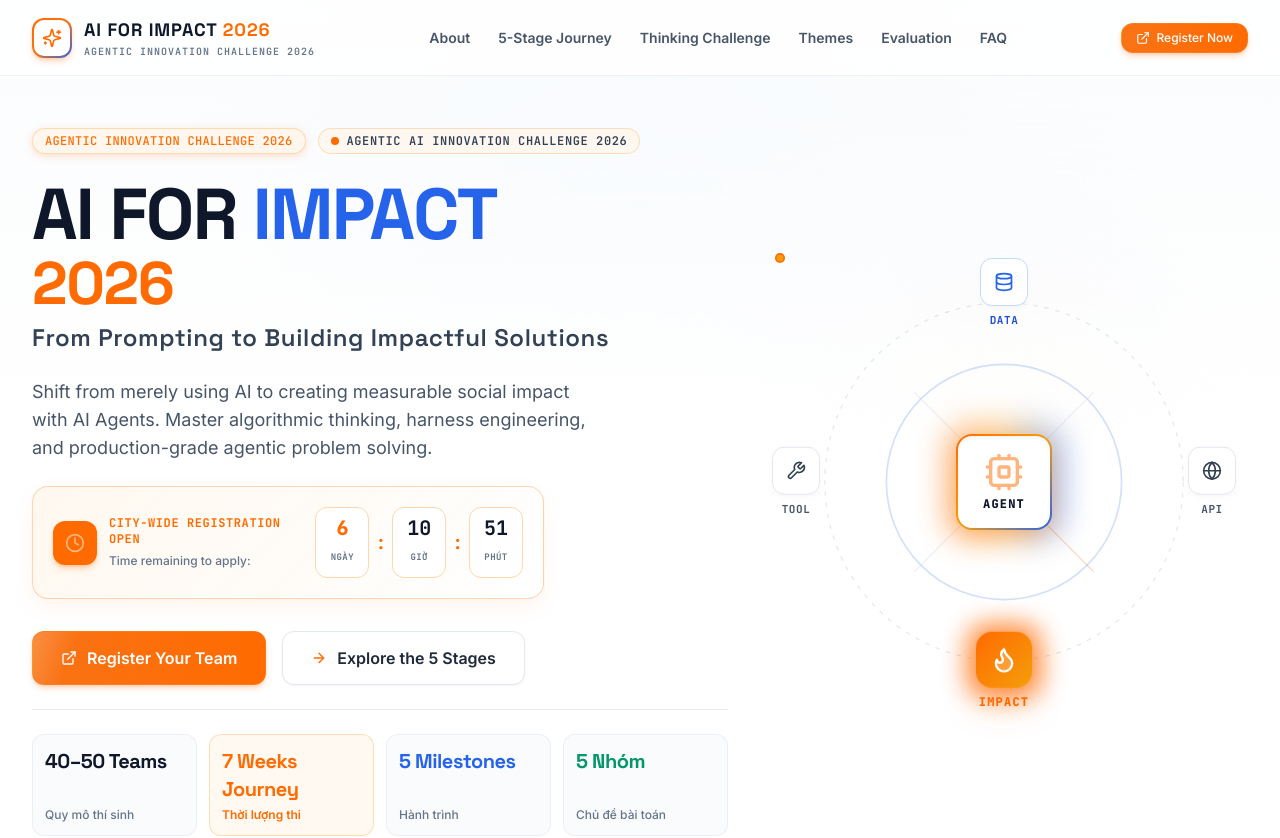
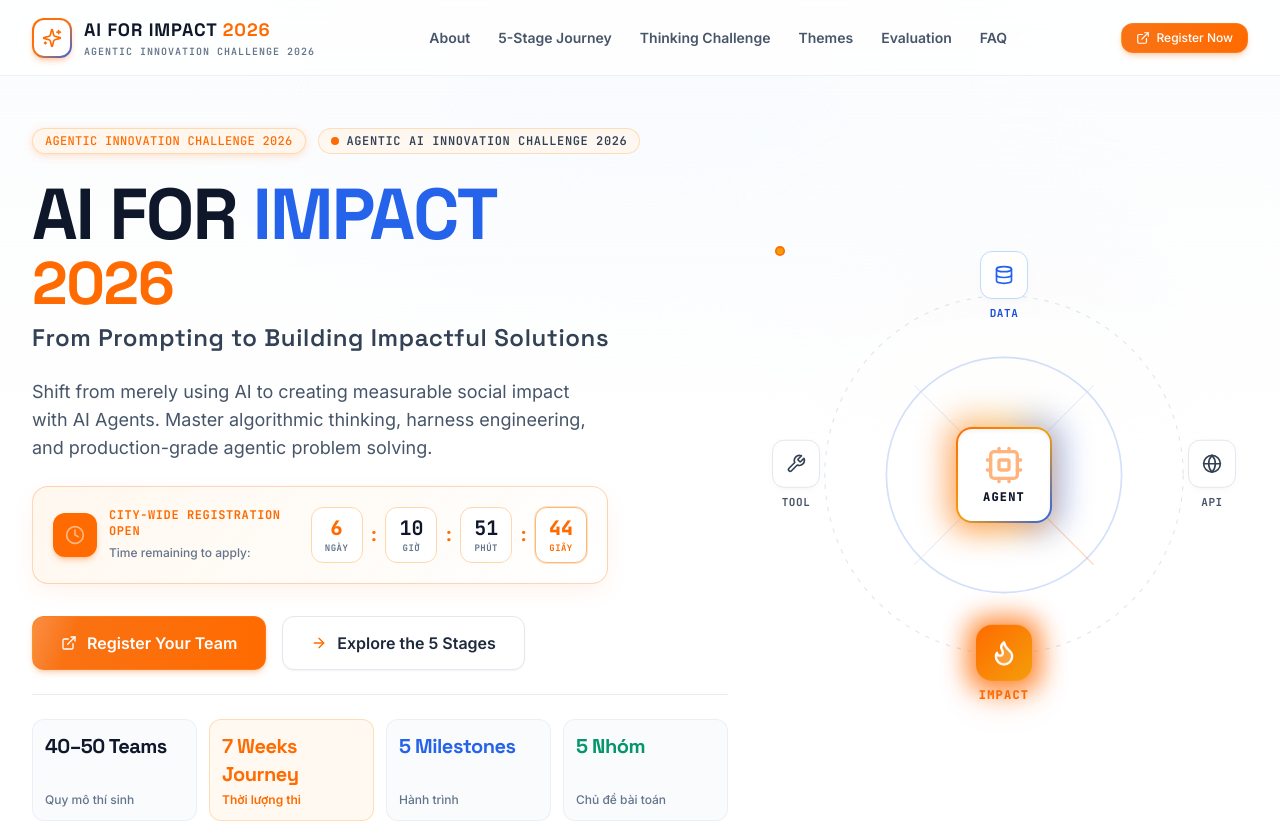
Before and after one commit to fudever-club/ai-for-impact-2026, a Next.js app: page /en in a window 1280 px wide. Shown: the top 838 px of the page. Built offline with nearby package versions, Linux system fonts and the light colour scheme.

Commit message:
fix(countdown): enable real-time 1s countdown tick with seconds block

```diff
--- a/components/sections/HeroSection.tsx
+++ b/components/sections/HeroSection.tsx
@@ -19,9 +19,13 @@ export const HeroSection: React.FC<HeroSectionProps> = ({ locale, content }) =>
   );
 
   useEffect(() => {
+    // Immediate sync upon client mount
+    setCountdown(getRegistrationCountdown(undefined, content));
+
+    // Real-time live countdown ticking every second
     const timer = setInterval(() => {
       setCountdown(getRegistrationCountdown(undefined, content));
-    }, 60000);
+    }, 1000);
     return () => clearInterval(timer);
   }, [content]);
 
@@ -68,7 +72,7 @@ export const HeroSection: React.FC<HeroSectionProps> = ({ locale, content }) =>
             </p>
 
             {/* Registration Countdown & Status Card */}
-            <div className="w-full max-w-lg glass-card-orange p-4 sm:p-5 rounded-2xl border-2 border-brand-orange/30 flex flex-col sm:flex-row items-start sm:items-center justify-between gap-3 shadow-card hover:shadow-card-hover transition-all duration-300">
+            <div className="w-full max-w-xl glass-card-orange p-4 sm:p-5 rounded-2xl border-2 border-brand-orange/30 flex flex-col sm:flex-row items-start sm:items-center justify-between gap-3 shadow-card hover:shadow-card-hover transition-all duration-300">
               <div className="flex items-center gap-3">
                 <div className="w-11 h-11 rounded-xl bg-brand-orange text-white flex items-center justify-center shrink-0 shadow-md shadow-brand-orange/30">
                   <Clock className="w-5 h-5 animate-pulse" />
@@ -84,20 +88,25 @@ export const HeroSection: React.FC<HeroSectionProps> = ({ locale, content }) =>
               </div>
 
               {countdown.status === 'open' && (
-                <div className="flex items-center gap-1.5 font-mono font-black text-lg text-slate-900">
-                  <div className="bg-white px-3 py-1.5 rounded-xl border border-orange-200 shadow-xs text-center min-w-[54px]">
-                    <span className="text-brand-orange font-black text-xl">{countdown.daysRemaining}</span>
+                <div className="flex items-center gap-1 sm:gap-1.5 font-mono font-black text-slate-900">
+                  <div className="bg-white px-2 sm:px-3 py-1.5 rounded-xl border border-orange-200 shadow-xs text-center min-w-[46px] sm:min-w-[52px]">
+                    <span className="text-brand-orange font-black text-lg sm:text-xl block leading-tight">{countdown.daysRemaining}</span>
                     <span className="text-[9px] text-slate-500 block font-bold tracking-wider">NGÀY</span>
                   </div>
-                  <span className="text-brand-orange font-bold">:</span>
-                  <div className="bg-white px-3 py-1.5 rounded-xl border border-orange-200 shadow-xs text-center min-w-[54px]">
-                    <span className="text-slate-900 font-bold text-xl">{String(countdown.hoursRemaining).padStart(2, '0')}</span>
+                  <span className="text-brand-orange font-bold text-base sm:text-lg">:</span>
+                  <div className="bg-white px-2 sm:px-3 py-1.5 rounded-xl border border-orange-200 shadow-xs text-center min-w-[46px] sm:min-w-[52px]">
+                    <span className="text-slate-900 font-bold text-lg sm:text-xl block leading-tight">{String(countdown.hoursRemaining).padStart(2, '0')}</span>
                     <span className="text-[9px] text-slate-500 block font-bold tracking-wider">GIỜ</span>
                   </div>
-                  <span className="text-brand-orange font-bold">:</span>
-                  <div className="bg-white px-3 py-1.5 rounded-xl border border-orange-200 shadow-xs text-center min-w-[54px]">
-                    <span className="text-slate-900 font-bold text-xl">{String(countdown.minutesRemaining).padStart(2, '0')}</span>
+                  <span className="text-brand-orange font-bold text-base sm:text-lg">:</span>
+                  <div className="bg-white px-2 sm:px-3 py-1.5 rounded-xl border border-orange-200 shadow-xs text-center min-w-[46px] sm:min-w-[52px]">
+                    <span className="text-slate-900 font-bold text-lg sm:text-xl block leading-tight">{String(countdown.minutesRemaining).padStart(2, '0')}</span>
                     <span className="text-[9px] text-slate-500 block font-bold tracking-wider">PHÚT</span>
+                  </div>
+                  <span className="text-brand-orange font-bold text-base sm:text-lg">:</span>
+                  <div className="bg-white px-2 sm:px-3 py-1.5 rounded-xl border border-orange-300 shadow-xs text-center min-w-[46px] sm:min-w-[52px] ring-1 ring-brand-orange/20">
+                    <span className="text-brand-orange font-black text-lg sm:text-xl block leading-tight">{String(countdown.secondsRemaining).padStart(2, '0')}</span>
+                    <span className="text-[9px] text-brand-orange block font-bold tracking-wider">GIÂY</span>
                   </div>
                 </div>
               )}
--- a/lib/registration.ts
+++ b/lib/registration.ts
@@ -6,6 +6,7 @@ export interface RegistrationCountdown {
   daysRemaining: number;
   hoursRemaining: number;
   minutesRemaining: number;
+  secondsRemaining: number;
   targetDate: string;
 }
 
@@ -36,16 +37,18 @@ export function getRegistrationCountdown(
   }
 
   const diff = Math.max(0, targetTime - now);
-  const totalMinutes = Math.floor(diff / (1000 * 60));
-  const daysRemaining = Math.floor(totalMinutes / (60 * 24));
-  const hoursRemaining = Math.floor((totalMinutes % (60 * 24)) / 60);
-  const minutesRemaining = totalMinutes % 60;
+  const totalSeconds = Math.floor(diff / 1000);
+  const daysRemaining = Math.floor(totalSeconds / (3600 * 24));
+  const hoursRemaining = Math.floor((totalSeconds % (3600 * 24)) / 3600);
+  const minutesRemaining = Math.floor((totalSeconds % 3600) / 60);
+  const secondsRemaining = totalSeconds % 60;
 
   return {
     status,
     daysRemaining,
     hoursRemaining,
     minutesRemaining,
+    secondsRemaining,
     targetDate: new Date(targetTime).toISOString(),
   };
 }
```
Also changed, not shown: 1 other file (tests, documents, lock files or other folders).
